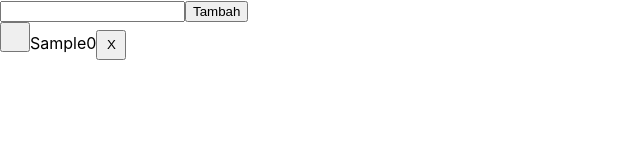
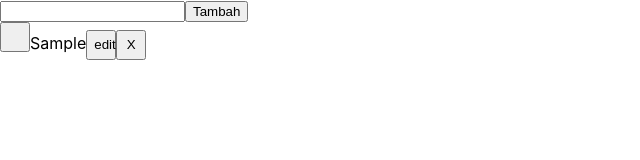
Before and after one commit to Ferosburn/todo-list, a React (Create React App) app: page / in a window 1280 px wide. Both pictures are taken after typing "Sample" into the empty fields and a click on the button "Tambah". Shown: the top 160 px of the page, without its empty margins (0-640 px from the left). Built offline with nearby package versions, Linux system fonts and the light colour scheme.

Commit message:
add edit feature

```diff
--- a/src/App.css
+++ b/src/App.css
@@ -11,3 +11,8 @@
   display: none;
   visibility: hidden;
 }
+
+.check-icon {
+  color: green;
+  background-color: greenyellow;
+}
--- a/src/Data.js
+++ b/src/Data.js
@@ -1,12 +1,35 @@
 import React, { useState } from "react";
 
 function Data(props) {
+  const [item, setItem] = useState(props.item);
   const [check, setCheck] = useState('');
   const [finished, setFinished] = useState('');
   const [hideItem, setHideItem] = useState('');
+  const [update, setUpdate] = useState(false);
+  const [updateItem, setUpdateItem] = useState(item);
+  let edit;
+  if(update) {
+    edit = (
+      <form onSubmit={()=>{handleSubmit()}}>
+        <input value={updateItem} onChange={(e)=>{handleChange(e)}} />
+        <button type="submit">update</button>
+      </form>
+    )
+  }
+  const handleSubmit = () => {
+    setItem(updateItem);
+    setUpdate(false);
+    setUpdateItem(item)
+  }
+  const handleChange = (e) => {
+    setUpdateItem(e.target.value)
+  }
+  const handleEdit = () => {
+    setUpdate(true);
+  }
   const handleCheck = () => {
     if(check === '') {
-      setCheck('V');
+      setCheck((<strong className="check-icon">V</strong>));
       setFinished('finished')
     } else {
       setCheck('');
@@ -20,7 +43,8 @@ function Data(props) {
   return (
     <div className={`item ${finished} ${hideItem}`}>
       <button className="checklist" onClick={()=>{handleCheck()}}>{check}</button>
-      <span>{props.item}{props.id}</span>
+      <span>{item}{edit}</span>
+      <button onClick={()=>{handleEdit()}}>edit</button>
       <button onClick={()=>{handleDelete()}}>X</button>
     </div>
   )
```
